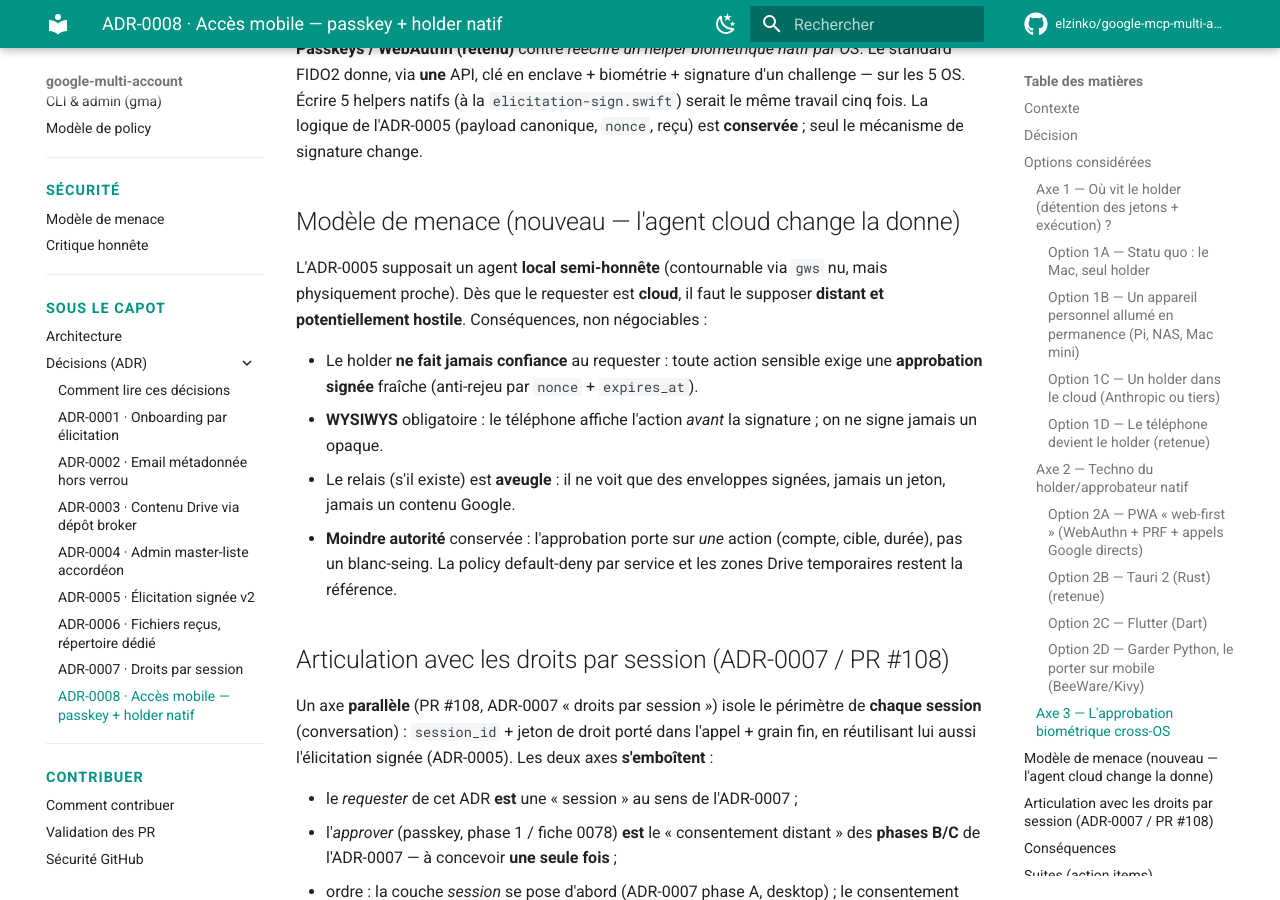
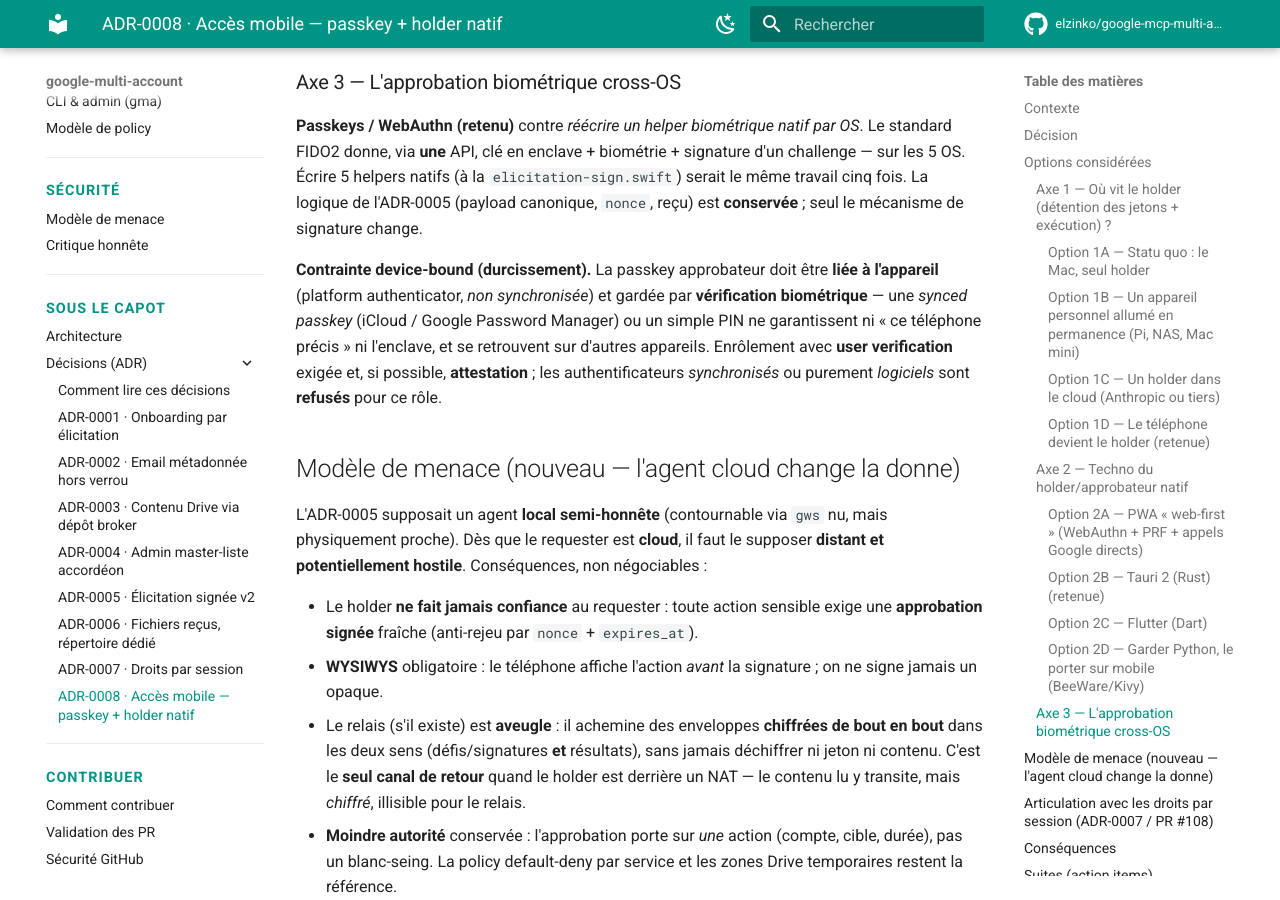
Before and after one commit to elzinko/google-mcp-multi-account, an MkDocs documentation site: the page built from docs/adr/ADR-0008-acces-mobile-passkey-holder-natif.md, in a window 1280 px wide and 900 px high, scrolled down 5325 px. Built offline with MkDocs 1.6.1 and Material for MkDocs 9.7.7, drawn with Linux system fonts in a browser that asks for light colours; comment, search, counter and statistics services are not loaded; some of the changed text lies outside the part shown.

Commit message:
fix(archi): findings Codex #109 — relais E2E bidirectionnel, passkey device-bound, nuance strongauth
- Canal retour (NAT) : schémas Cloud/Mobile — le résultat repasse par le relais ; ADR + modale précisent l'acheminement chiffré E2E dans les deux sens (seul canal de retour derrière NAT).
- Passkey device-bound : contrainte ajoutée (platform authenticator non synchronisé + vérification biométrique ; synced/software refusés pour l'approbateur).
- Nuance strongauth : Secure Enclave « quand disponible » + repli fichier exportable documenté.

Co-Authored-By: Claude Opus 4.8 <noreply@anthropic.com>

```diff
--- a/docs/adr/ADR-0008-acces-mobile-passkey-holder-natif.md
+++ b/docs/adr/ADR-0008-acces-mobile-passkey-holder-natif.md
@@ -14,7 +14,7 @@ Aujourd'hui, tout le système est **local à un Mac** :
 - Le serveur MCP est **stdio** (`gateway/mcp_server.py`) : lancé en process enfant par le client LLM, sur la même machine. Aucun écouteur réseau.
 - Les jetons vivent dans un **vault chiffré local** (`GWSA_ROOT/.vault/<alias>/credentials.enc`), servis par un **broker loopback** `127.0.0.1:4878`.
 - L'approbation d'une action sensible (unlock, grant, add) passe par l'**admin web `127.0.0.1:4877`** — qui n'a **aucune authentification applicative** : elle fait confiance à la session macOS. Être physiquement devant le Mac déverrouillé **est** l'autorisation (autorité *ambiante*).
-- Sous `strongauth`, le consentement est **signé** (Touch ID → ECDSA P-256, Secure Enclave du Mac, nonce anti-rejeu, reçu vérifiable) — cf. [ADR-0005](ADR-0005-elicitation-signee-v2.md).
+- Sous `strongauth`, le consentement est **signé** (Touch ID → ECDSA P-256, nonce anti-rejeu, reçu vérifiable) — cf. [ADR-0005](ADR-0005-elicitation-signee-v2.md). La clé vit en **Secure Enclave *quand elle est disponible*** ; le helper Swift retombe sinon sur le Keychain logiciel, puis sur un fichier `private.p256` **exportable** — donc la garantie « enclave » n'est **pas** universelle aujourd'hui.
 
 Le besoin nouveau (session 2026-08-13) : **utiliser ces comptes depuis un mobile**, dans des contextes où l'agent tourne ailleurs que sur le Mac (Claude Code remote, discussion Claude, cowork, environnement cloud Anthropic), **avec le Mac allumé ou éteint**, et **sans appareil personnel allumé en permanence**.
 
@@ -43,7 +43,7 @@ Adopter un modèle à **trois rôles découplés**, et refonder la brique de dé
 
 6. **Techno retenue : Tauri 2 (cœur Rust, UI web embarquée)** pour le holder/approbateur natif — couvre les 5 OS, petit binaire auditable, accès natif aux coffres matériels, surface d'attaque réduite. *Flutter* est l'alternative documentée (cf. Options).
 
-7. **Logiciel libre, donc zéro point de contrôle centralisé.** Le seul relais éventuel (pour joindre un holder derrière un NAT depuis un agent cloud) est **aveugle** — il ne transporte que des messages **signés et opaques**, jamais un jeton Google — et **auto-hébergeable**. Chaque utilisateur fournit **son propre client OAuth** (déjà le cas via le provisioning GCP). Aucun secret partagé n'entre dans le dépôt.
+7. **Logiciel libre, donc zéro point de contrôle centralisé.** Le seul relais éventuel (pour joindre un holder derrière un NAT depuis un agent cloud) est **aveugle** — il achemine des **enveloppes chiffrées de bout en bout**, opaques pour lui, dans les **deux sens** (requêtes/défis *et* résultats) ; il ne voit jamais ni jeton ni contenu en clair — et **auto-hébergeable**. Chaque utilisateur fournit **son propre client OAuth** (déjà le cas via le provisioning GCP). Aucun secret partagé n'entre dans le dépôt.
 
 8. **Décisions complémentaires (actées le 2026-08-15 avec le PO).**
    - **Enrôlement OAuth par appareil** : chaque appareil (Mac, téléphone) détient ses propres jetons dans son coffre — **pas** de synchronisation de secrets entre appareils.
@@ -129,13 +129,15 @@ Adopter un modèle à **trois rôles découplés**, et refonder la brique de dé
 
 **Passkeys / WebAuthn (retenu)** contre *réécrire un helper biométrique natif par OS*. Le standard FIDO2 donne, via **une** API, clé en enclave + biométrie + signature d'un challenge — sur les 5 OS. Écrire 5 helpers natifs (à la `elicitation-sign.swift`) serait le même travail cinq fois. La logique de l'ADR-0005 (payload canonique, `nonce`, reçu) est **conservée** ; seul le mécanisme de signature change.
 
+**Contrainte device-bound (durcissement).** La passkey approbateur doit être **liée à l'appareil** (platform authenticator, *non synchronisée*) et gardée par **vérification biométrique** — une *synced passkey* (iCloud / Google Password Manager) ou un simple PIN ne garantissent ni « ce téléphone précis » ni l'enclave, et se retrouvent sur d'autres appareils. Enrôlement avec **user verification** exigée et, si possible, **attestation** ; les authentificateurs *synchronisés* ou purement *logiciels* sont **refusés** pour ce rôle.
+
 ## Modèle de menace (nouveau — l'agent cloud change la donne)
 
 L'ADR-0005 supposait un agent **local semi-honnête** (contournable via `gws` nu, mais physiquement proche). Dès que le requester est **cloud**, il faut le supposer **distant et potentiellement hostile**. Conséquences, non négociables :
 
 - Le holder **ne fait jamais confiance** au requester : toute action sensible exige une **approbation signée** fraîche (anti-rejeu par `nonce` + `expires_at`).
 - **WYSIWYS** obligatoire : le téléphone affiche l'action *avant* la signature ; on ne signe jamais un opaque.
-- Le relais (s'il existe) est **aveugle** : il ne voit que des enveloppes signées, jamais un jeton, jamais un contenu Google.
+- Le relais (s'il existe) est **aveugle** : il achemine des enveloppes **chiffrées de bout en bout** dans les deux sens (défis/signatures **et** résultats), sans jamais déchiffrer ni jeton ni contenu. C'est le **seul canal de retour** quand le holder est derrière un NAT — le contenu lu y transite, mais *chiffré*, illisible pour le relais.
 - **Moindre autorité** conservée : l'approbation porte sur *une* action (compte, cible, durée), pas un blanc-seing. La policy default-deny par service et les zones Drive temporaires restent la référence.
 
 ## Articulation avec les droits par session (ADR-0007 / PR #108)
```
Also changed, not shown: docs/architecture/acces-mobile-comparateur.html (+6 -6 lines).
